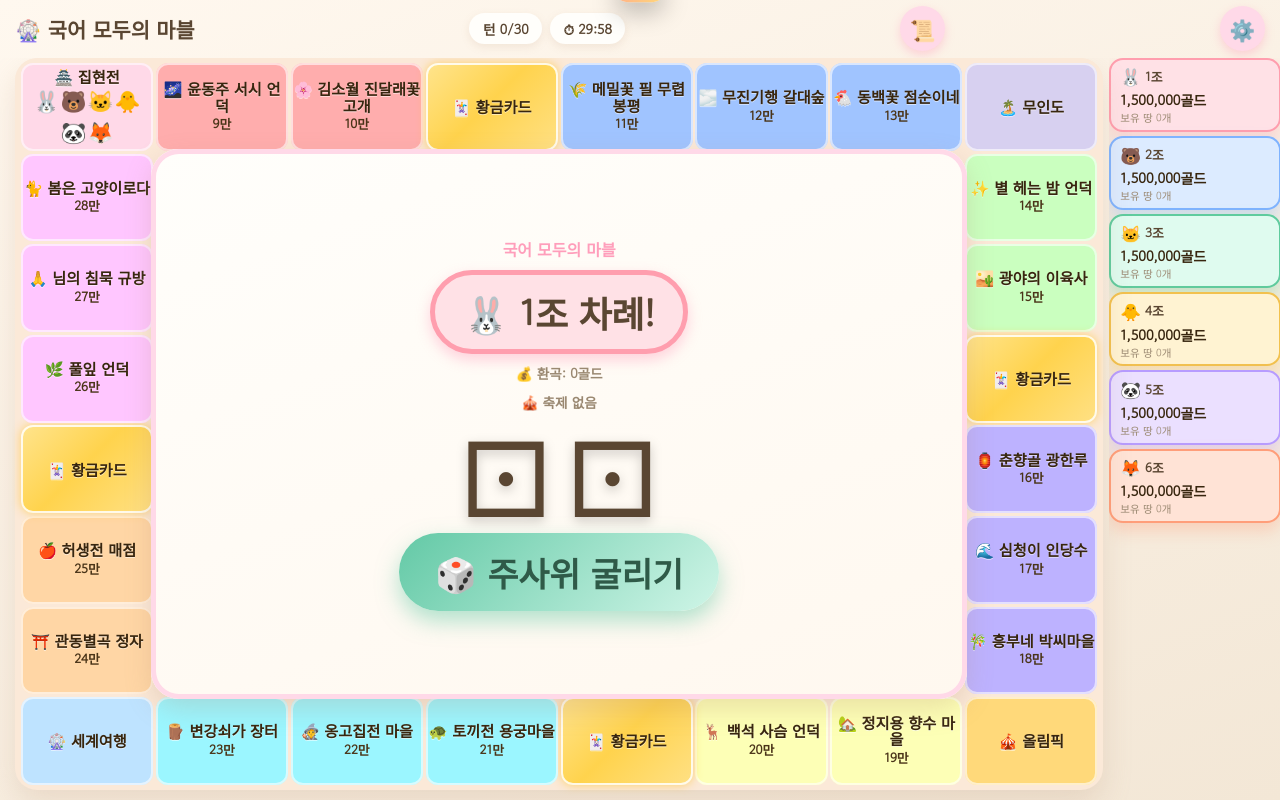
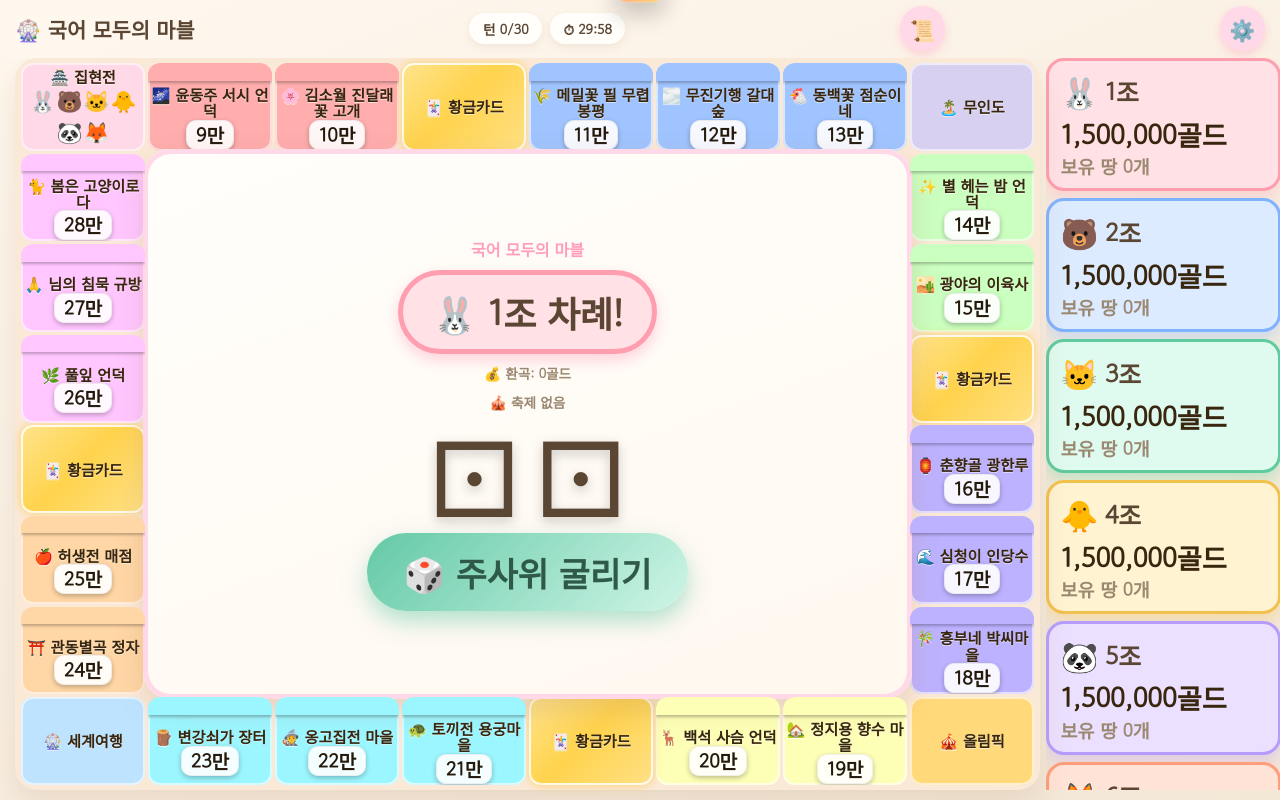
Before and after one commit to sywon93/korean-monopoly, a plain HTML site: page index.html in a window 1280 px wide. Both pictures are taken after a click on the button "🚀 게임 시작하기". Drawn offline with Linux system fonts and the light colour scheme.

Commit message:
feat: 컬러 라인/조 소유권 시각 분리, 가격 배지, 로스터 가독성 강화
- 땅 칸 상단 띠(배너)는 소유 여부와 무관하게 항상 원래 컬러 그룹
  색상을 고정 표시하도록 변경. 조가 땅을 사면 칸 배경은 조 대표색의
  옅은 파스텔(team.light)로만 바뀌고, 컬러 라인 식별은 유지됨.
  (트리플/라인 독점 상황에서 원래 구역 색이 계속 보이도록)
- 조 깃발 배지(진한 강조색 배경)는 그대로 유지해 소유권 표시를 강화.
- 매매가 표시를 흰색 반투명 배지 + 굵고 큰 진한 글씨로 변경해 배경색에
  묻히지 않도록 함.
- 보드 81% : 로스터 19%로 소폭 재조정하고, 조 카드의 이름/자금/보유
  땅 수/보유 카드 아이콘 글자 크기와 두께를 대폭 확대.

```diff
--- a/index.html
+++ b/index.html
@@ -90,7 +90,7 @@
   /* ---------- 메인 영역 (보드 86% : 로스터 14%, 우측 밀착) ---------- */
   .main-area { flex: 1 1 auto; display: flex; overflow: hidden; padding: 0 0 1.2vh 1.2vw; gap: 0.5vw; }
 
-  .board-wrap { flex: 0 0 86%; max-width: 86%; height: 100%; position: relative; }
+  .board-wrap { flex: 0 0 81%; max-width: 81%; height: 100%; position: relative; }
   .board {
     width: 100%; height: 100%; display: grid; grid-template-columns: repeat(8, 1fr); grid-template-rows: repeat(8, 1fr);
     gap: 0.35vh; background: #FBE9D8; border-radius: 22px; padding: 0.7vh; box-shadow: 0 14px 30px rgba(180,140,110,0.2);
@@ -114,17 +114,22 @@
     0%, 100% { background-position: 0% 40%; }
     50% { background-position: 100% 60%; }
   }
-  .square.owned { box-shadow: inset 0 0 0 3px white, 0 4px 8px rgba(0,0,0,0.2); padding-top: 20%; }
+  .square.has-stripe { padding-top: 20%; }
+  .square.owned { box-shadow: inset 0 0 0 3px white, 0 4px 8px rgba(0,0,0,0.2); }
   .sq-owner-stripe {
     position: absolute; top: 0; left: 0; right: 0; height: 20%; z-index: 1;
-    box-shadow: 0 2px 3px rgba(0,0,0,0.2); border-radius: 12px 12px 0 0;
+    box-shadow: 0 2px 3px rgba(0,0,0,0.25); border-radius: 12px 12px 0 0;
   }
   .sq-name { font-size: clamp(0.75rem, 1.9vmin, 1.3rem); font-weight: 800; line-height: 1.08; text-shadow: 0 1px 0 rgba(255,255,255,0.55); }
-  .sq-price { font-size: clamp(0.7rem, 1.6vmin, 1.15rem); font-weight: 800; color: #4a3418; }
+  .sq-price {
+    display: inline-block; font-size: clamp(0.95rem, 2.4vmin, 1.65rem); font-weight: 900; color: #241a0c;
+    background: rgba(255,255,255,0.9); padding: 1px 10px; border-radius: 10px;
+    box-shadow: 0 2px 5px rgba(0,0,0,0.25), inset 0 0 0 1px rgba(0,0,0,0.06);
+  }
   .sq-owner-flag {
-    display: inline-flex; align-items: center; gap: 2px; font-size: clamp(0.72rem, 1.7vmin, 1.15rem);
-    font-weight: 900; color: white; padding: 1px 8px; border-radius: 999px;
-    text-shadow: 0 1px 1px rgba(0,0,0,0.3); box-shadow: 0 2px 5px rgba(0,0,0,0.25);
+    display: inline-flex; align-items: center; gap: 3px; font-size: clamp(0.9rem, 2.2vmin, 1.5rem);
+    font-weight: 900; color: white; padding: 2px 10px; border-radius: 999px;
+    text-shadow: 0 1px 1px rgba(0,0,0,0.35); box-shadow: 0 3px 7px rgba(0,0,0,0.3);
   }
   .sq-building { font-size: clamp(1.15rem, 3vmin, 2rem); filter: drop-shadow(0 2px 2px rgba(0,0,0,0.25)); }
   .sq-tokens { display: flex; gap: 1px; flex-wrap: wrap; justify-content: center; }
@@ -154,18 +159,18 @@
   .roll-btn .roll-label { position: relative; }
 
   /* ---------- 조 로스터 (컴팩트 카드) ---------- */
-  .team-roster { flex: 0 0 14%; max-width: 14%; height: 100%; overflow-y: auto; display: flex; flex-direction: column; gap: 0.5vh; padding-right: 0.4vw; box-sizing: border-box; }
+  .team-roster { flex: 0 0 19%; max-width: 19%; height: 100%; overflow-y: auto; display: flex; flex-direction: column; gap: 0.9vh; padding-right: 0.4vw; box-sizing: border-box; }
   .team-card {
-    background: var(--team-light, var(--card-bg)); border: 2px solid var(--team-color, #E9DFCE); border-radius: 14px;
-    padding: 0.6vh 0.7vw; flex: 0 0 auto;
-  }
-  .team-card-head { display: flex; align-items: center; gap: 0.25rem; font-weight: 800; font-size: clamp(0.62rem, 1vw, 0.82rem); margin-bottom: 0.1rem; flex-wrap: wrap; }
-  .team-emoji { font-size: clamp(0.8rem, 1.3vw, 1.05rem); }
-  .exile-badge { margin-left: auto; background: #D7D0F0; border-radius: 999px; padding: 0.1rem 0.35rem; font-size: 0.6rem; }
-  .team-money { font-weight: 800; font-size: clamp(0.68rem, 1.15vw, 0.88rem); color: var(--board-text); }
-  .team-meta { font-size: clamp(0.55rem, 0.9vw, 0.66rem); color: var(--text-soft); }
-  .team-cards-held { display: flex; flex-wrap: wrap; gap: 2px; margin-top: 0.2rem; }
-  .held-card { font-size: clamp(0.7rem, 1.2vw, 0.95rem); background: rgba(255,255,255,0.65); border-radius: 6px; padding: 0 3px; }
+    background: var(--team-light, var(--card-bg)); border: 3px solid var(--team-color, #E9DFCE); border-radius: 18px;
+    padding: 1.1vh 0.9vw; flex: 0 0 auto;
+  }
+  .team-card-head { display: flex; align-items: center; gap: 0.4rem; font-weight: 900; font-size: clamp(1.05rem, 2.1vw, 1.55rem); margin-bottom: 0.35rem; flex-wrap: wrap; }
+  .team-emoji { font-size: clamp(1.3rem, 2.6vw, 1.9rem); }
+  .exile-badge { margin-left: auto; background: #D7D0F0; border-radius: 999px; padding: 0.15rem 0.5rem; font-size: clamp(0.6rem, 1.2vw, 0.85rem); font-weight: 800; }
+  .team-money { font-weight: 900; font-size: clamp(1.1rem, 2.3vw, 1.7rem); color: var(--board-text); line-height: 1.15; margin-bottom: 0.2rem; }
+  .team-meta { font-size: clamp(0.85rem, 1.6vw, 1.15rem); font-weight: 700; color: var(--text-soft); }
+  .team-cards-held { display: flex; flex-wrap: wrap; gap: 3px; margin-top: 0.35rem; }
+  .held-card { font-size: clamp(1.05rem, 2vw, 1.5rem); background: rgba(255,255,255,0.7); border-radius: 7px; padding: 1px 5px; box-shadow: 0 1px 3px rgba(0,0,0,0.15); }
 
   /* ---------- 모달 ---------- */
   .modal-overlay { position: fixed; inset: 0; background: rgba(90,70,50,0.35); display: flex; align-items: center; justify-content: center; z-index: 300; padding: 1rem; }
@@ -785,22 +790,21 @@
       el.style.gridRow = cell.row;
       el.style.gridColumn = cell.col;
 
-      if (sq.type === "land") {
-        if (sq.owner !== null) {
-          el.style.background = teams[sq.owner].color;
-          el.classList.add("owned");
-        } else {
-          el.style.background = COLOR_GROUPS[sq.group].color;
-        }
-      }
-
-      const tokensHere = teams.filter((t) => t.position === idx);
       const isProperty = sq.type === "land";
       const owned = isProperty && sq.owner !== null;
       const ownerTeam = owned ? teams[sq.owner] : null;
+      const groupColor = isProperty ? COLOR_GROUPS[sq.group].color : null;
+
+      if (isProperty) {
+        el.style.background = owned ? ownerTeam.light : groupColor;
+        el.classList.add("has-stripe");
+        if (owned) el.classList.add("owned");
+      }
+
+      const tokensHere = teams.filter((t) => t.position === idx);
 
       el.innerHTML = `
-        ${owned ? `<div class="sq-owner-stripe" style="background:${ownerTeam.deep}"></div>` : ""}
+        ${isProperty ? `<div class="sq-owner-stripe" style="background:${groupColor}"></div>` : ""}
         <span class="sq-name">${sq.emoji || ""} ${sq.name}</span>
         ${owned
           ? `<span class="sq-owner-flag" style="background:${ownerTeam.deep}">${ownerTeam.emoji} ${ownerTeam.name}</span>`
```
